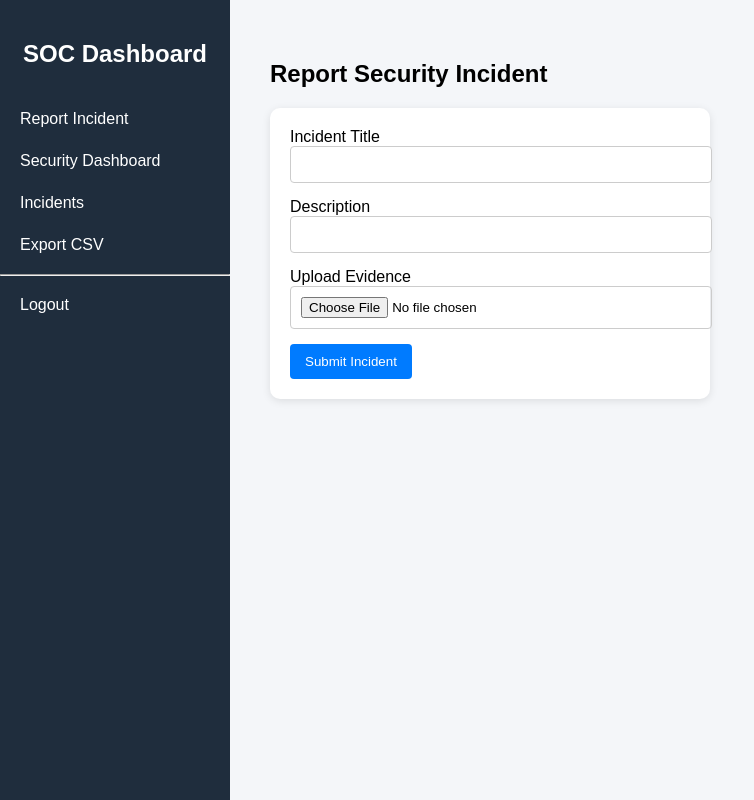
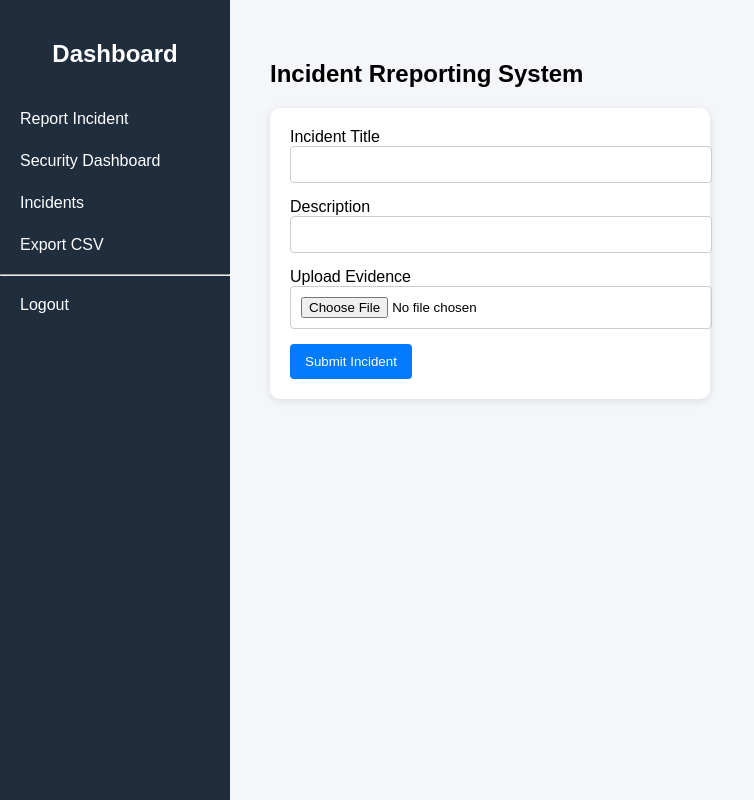
Before and after one commit to Dhakshitha12/devsecops-self-healing-app, a Flask app: page / in a window 1280 px wide. Shown: the whole page, without its empty margins (0-754 px from the left). Run offline with Flask 3, Linux system fonts and the light colour scheme; the visitor is signed in with stand-in values (Sample User, id 1); data that the repository does not hold is empty.

Commit message:
updated application title

```diff
--- a/app/templates/index.html
+++ b/app/templates/index.html
@@ -175,7 +175,7 @@ animation:blink 1s infinite;
 
 <div class="sidebar">
 
-<h2>SOC Dashboard</h2>
+<h2>Dashboard</h2>
 
 <a onclick="showSection('report')">Report Incident</a>
 <a onclick="showSection('dashboard')">Security Dashboard</a>
@@ -199,7 +199,7 @@ animation:blink 1s infinite;
 
 <div id="report" class="section active">
 
-<h2>Report Security Incident</h2>
+<h2>Incident Rreporting System</h2>
 
 {% if role == "admin" %}
 
```
Also changed, not shown: 1 other file.
